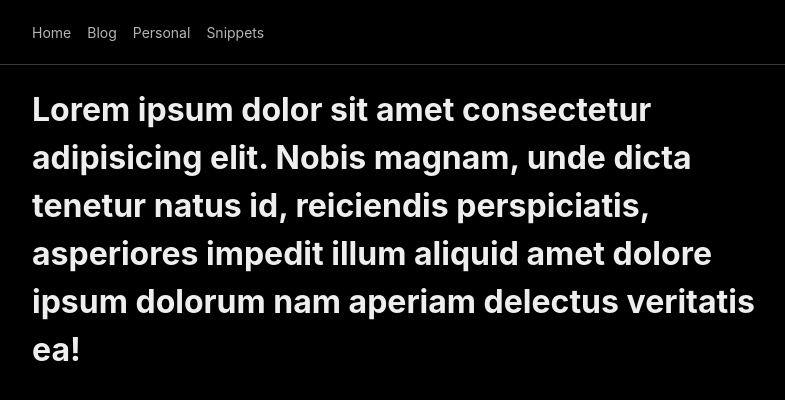
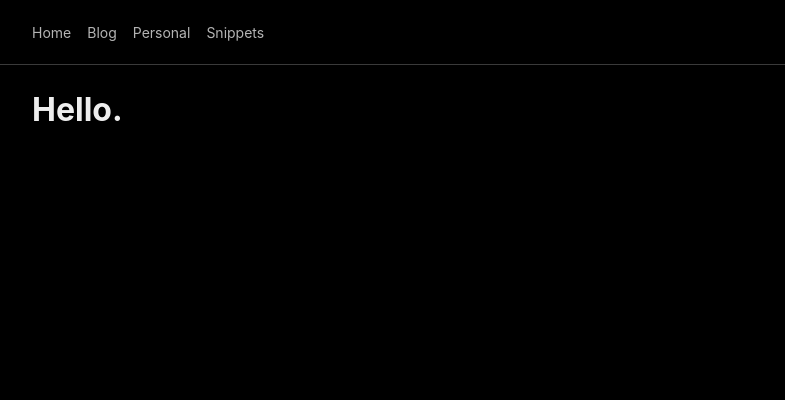
Before and after one commit to mass2527/Blog, a Next.js app: page / in a window 1280 px wide. Shown: the top 400 px of the page, without its empty margins (220-1005 px from the left). Built offline with nearby package versions, Linux system fonts and the light colour scheme.

Commit message:
feat: 홈 페이지 내용 수정

```diff
--- a/src/pages/index.tsx
+++ b/src/pages/index.tsx
@@ -12,12 +12,7 @@
         <link rel="icon" href="/favicon.ico" />
       </Head>
 
-      <Heading as="h1">
-        Lorem ipsum dolor sit amet consectetur adipisicing elit. Nobis magnam,
-        unde dicta tenetur natus id, reiciendis perspiciatis, asperiores impedit
-        illum aliquid amet dolore ipsum dolorum nam aperiam delectus veritatis
-        ea!
-      </Heading>
+      <Heading as="h1">Hello.</Heading>
     </div>
   );
 };
```
